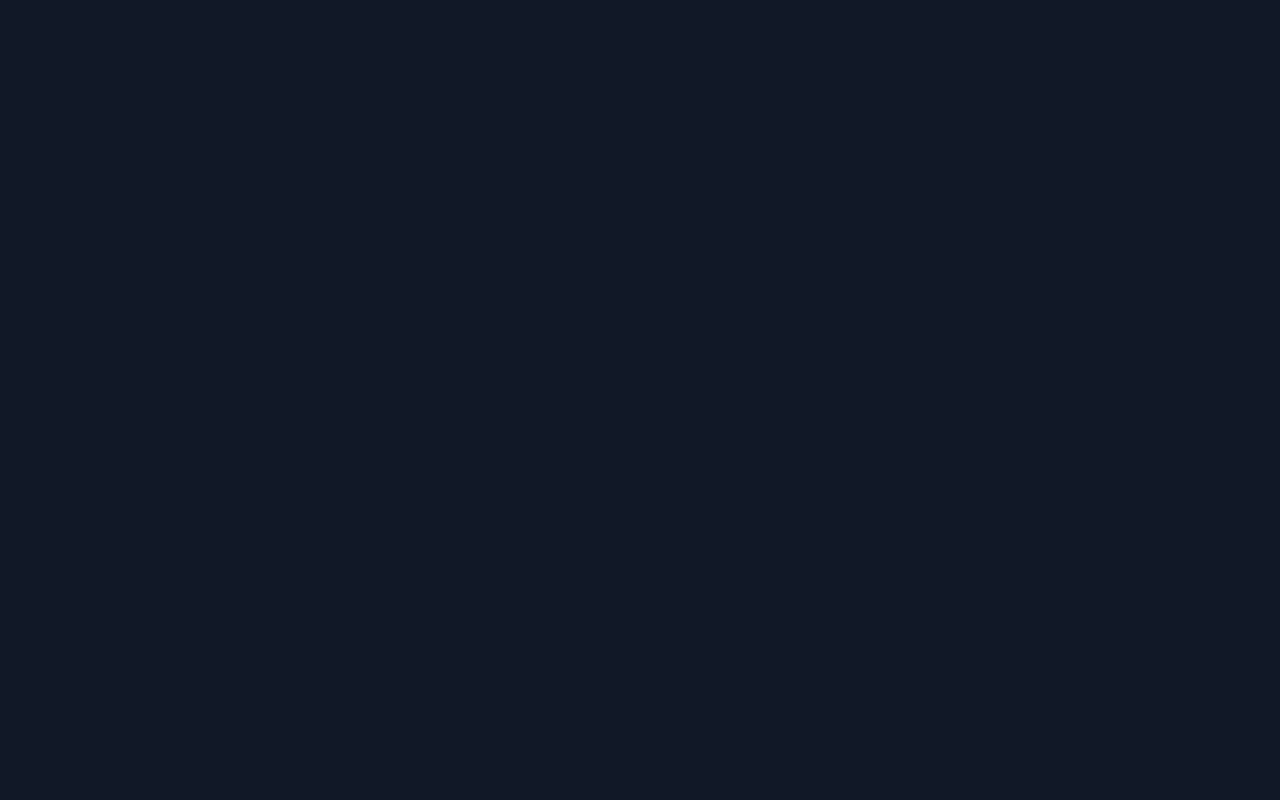
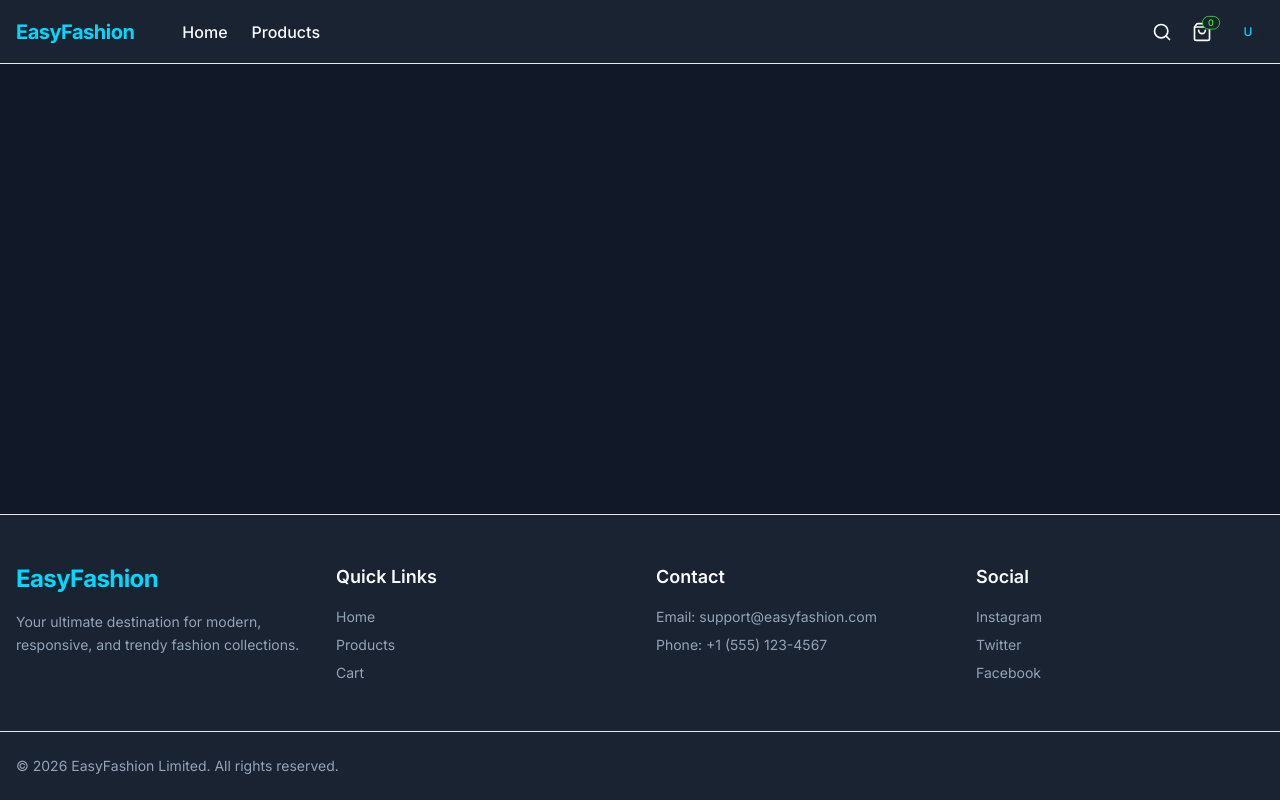
Before and after one commit to nishan-paul-2022/interview-easy-fashion-limited, a Next.js app in the folder app-customer/: page / in a window 1280 px wide. Built offline with nearby package versions, Linux system fonts and the light colour scheme.

Commit message:
feat(customer): create CustomerLayout shell with Navbar and Footer

```diff
--- a/app-customer/src/app/layout.tsx
+++ b/app-customer/src/app/layout.tsx
@@ -1,7 +1,11 @@
 import type { Metadata } from 'next';
 import { Inter } from 'next/font/google';
+
+import { ToastProvider } from '../components/molecules/Toast';
+import { Footer } from '../components/organisms/Footer';
+import { Navbar } from '../components/organisms/Navbar';
+
 import './globals.css';
-import { ToastProvider } from '../components/molecules/Toast';
 
 const inter = Inter({ subsets: ['latin'] });
 
@@ -17,8 +21,16 @@ export default function RootLayout({
 }>) {
   return (
     <html lang="en">
-      <body className={`${inter.className} antialiased`}>
-        <ToastProvider>{children}</ToastProvider>
+      <body className={`${inter.className} antialiased bg-bg text-text`}>
+        <ToastProvider>
+          <div className="flex min-h-screen flex-col">
+            <Navbar />
+            <main className="flex-1 w-full max-w-7xl mx-auto px-4 sm:px-6 lg:px-8 py-8">
+              {children}
+            </main>
+            <Footer />
+          </div>
+        </ToastProvider>
       </body>
     </html>
   );
```
